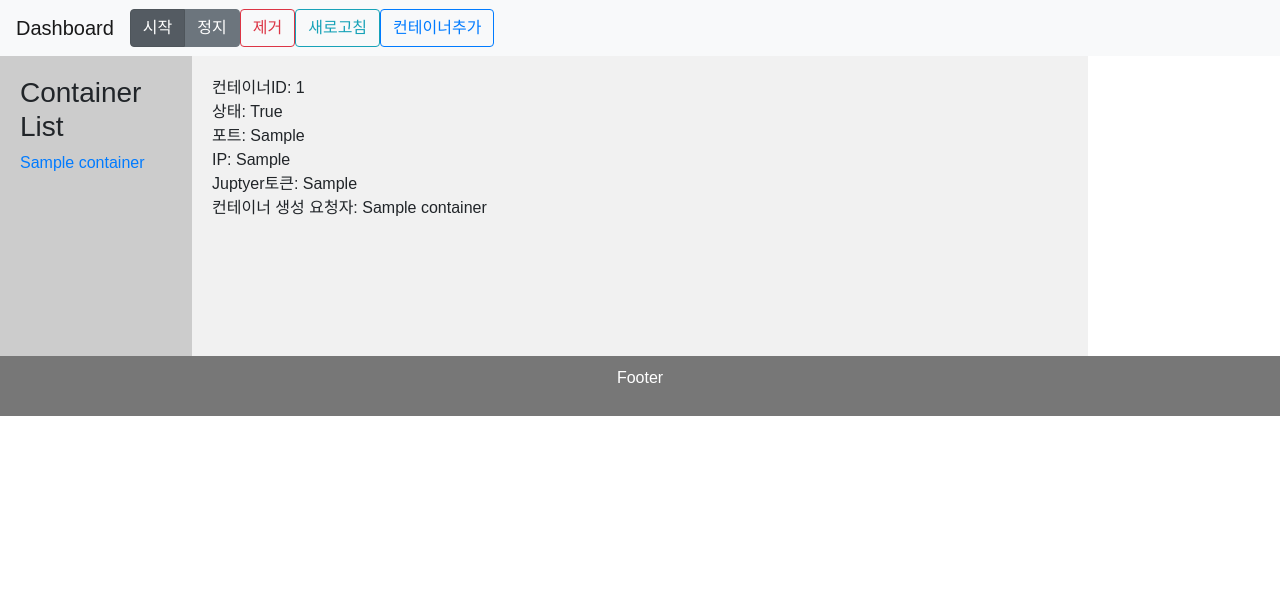
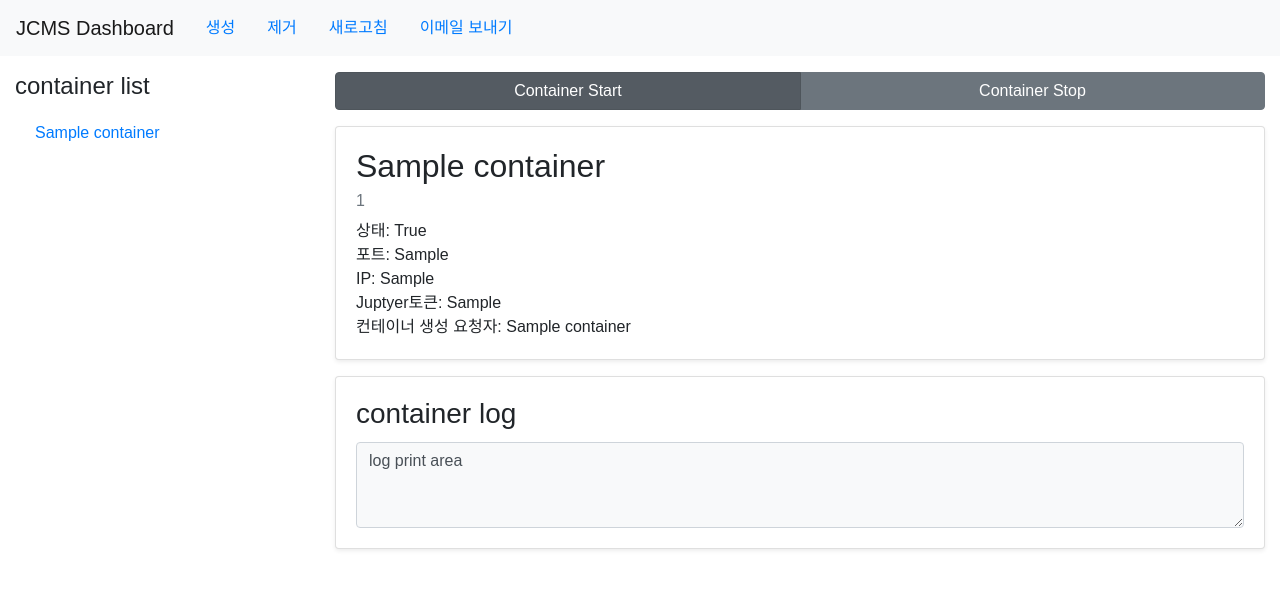
Before and after one commit to dlehdgud2380/jcms, a Django app: page /dashboard/1/ in a window 1280 px wide. Shown: the top 589 px of the page. Run offline with Django 4.2, Linux system fonts and the light colour scheme; tables that the repository leaves empty hold one stand-in row (values such as "Sample post"); parts of the project's set-up code (start-up, migrations or seed data) failed here and were passed over; some libraries are stand-ins or nearby versions.

Commit message:
edit: frontend design edit with bootstrap

```diff
--- a/templates/dashboard/container_detail.html
+++ b/templates/dashboard/container_detail.html
@@ -3,7 +3,7 @@
 <!DOCTYPE html>
 <html lang="ko">
 <head>
-    <title>Dashboard</title>
+    <title>JCMS Dashboard</title>
     <meta charset="utf-8">
 <meta name="viewport" content="width=device-width, initial-scale=1">
 <style>
@@ -15,93 +15,60 @@
         font-family: Arial, Helvetica, sans-serif;
     }
 
-    /* Create two columns/boxes that floats next to each other */
-    .sidebar {
-        float: left;
-        width: 15%;
-        height: 300px; /* only for demonstration, should be removed */
-        background: #ccc;
-        padding: 20px;
-    }
-
-    /* Style the list inside the menu */
-    .sidebar ul {
-        list-style-type: none;
-        padding: 0;
-    }
-
-    article {
-        float: left;
-        padding: 20px;
-        width: 70%;
-        background-color: #f1f1f1;
-        height: 300px; /* only for demonstration, should be removed */
-    }
-
-    /* Clear floats after the columns */
-    section::after {
-        content: "";
-        display: table;
-        clear: both;
-    }
-
-    /* Style the footer */
-    footer {
-        background-color: #777;
-        padding: 10px;
-        text-align: center;
-        color: white;
-    }
-
-    /* Responsive layout - makes the two columns/boxes stack on top of each other instead of next to each other, on small screens */
-    @media (max-width: 600px) {
-        nav, article {
-        width: 100%;
-        height: auto;
-        }
-    }
 </style>
 </head>
 <body>
     <nav class="navbar navbar-expand-lg navbar-light bg-light">
-        <a class="navbar-brand" href="#">Dashboard</a>
-        <button class="navbar-toggler" type="button" data-toggle="collapse" data-target="#navbarSupportedContent" aria-controls="navbarSupportedContent" aria-expanded="false" aria-label="Toggle navigation">
-          <span class="navbar-toggler-icon"></span>
-        </button>
-        <div class="btn-group btn-group-toggle" data-toggle="buttons">
-            <label class="btn btn-secondary active">
-              <input type="radio" name="options" id="option1" autocomplete="off" checked> 시작
-            </label>
-            <label class="btn btn-secondary">
-              <input type="radio" name="options" id="option2" autocomplete="off"> 정지
-            </label>
-          </div>
-        <div class="collapse navbar-collapse" id="navbarSupportedContent">
-            <button type="button" class="btn btn-outline-danger">제거</button>
-            <button type="button" class="btn btn-outline-info">새로고침</button>
-            <button type="button" class="btn btn-outline-primary">컨테이너추가</button>
-        </div>
+        <a class="navbar-brand" href="{% url 'dashboard:list'%}">JCMS Dashboard</a>
+        <ul class="nav justify-content-end">
+            <li class="nav-item">
+              <a class="nav-link" data-toggle="modal" data-target="#ctnMakeModal" href="#ctnMakeModal">생성</a>
+            </li>
+            <li class="nav-item">
+              <a class="nav-link" href="#">제거</a>
+            </li>
+            <li class="nav-item">
+              <a class="nav-link" href="#">새로고침</a>
+            </li>
+            <li class="nav-item">
+              <a class="nav-link" href="#">이메일 보내기</a>
+            </li>
+        </ul>
     </nav>
 
-<section>
-<nav class="sidebar">
-    <h3>Container List</h3>
+    <p></p>
+
+    <div class="container-fluid">
+        <div class="row">
+            <div class="col-sm-3">
+                <h4>container list</h4>
                 {% if container_list %}
-    <ul>
+                <ul class="list-group list-group-flush">
                     {% for container in container_list %}
-        <li><a href="{% url 'dashboard:detail' container.ctnId %}">{{ container }}</a></li>
+                    <li class="list-group-item"><a href="{% url 'dashboard:detail' container.ctnId %}">{{ container }}</a></li>
                     {% endfor %}
                 </ul>
                 {% else %}
-    <ul>
+                <ul class="list-group list-group-flush">
                     컨테이너 없음
                 </ul>
                 {% endif %}
-</nav>
+            </div>
 
-<article>
-    <div>
-        컨테이너ID: {{ container.ctnId }}
+            <div class="col-sm-9">
+                <div class="d-flex justify-content-end btn-group btn-group-toggle" data-toggle="buttons">
+                    <label class="btn btn-secondary active ">
+                        <input type="radio" name="options" id="option1" checked> Container Start
+                      </label>
+                      <label class="btn btn-secondary">
+                        <input type="radio" name="options" id="option2"> Container Stop
+                      </label>
+                </div>
+                <p></p>
+                <div class="card shadow-sm" style="width: 100%;">
+                    <div class="card-body">
+                    <h2 class="card-title">{{ container.name }}</h2>
+                    <h6 class="card-subtitle mb-2 text-muted">{{ container.ctnId }}</h6>
                     <div></div>
                     상태: {{ container.health }}
                     <div></div>
@@ -113,11 +80,16 @@
                     <div></div>
                     컨테이너 생성 요청자: {{ container.clientName }}
                 </div>
-</article>
-</section>
 
-<footer>
-<p>Footer</p>
-</footer>
+            </div>
+
+            <p></p>
+
+            <div class="card shadow-sm" style="width: 100%;">
+                <div class="card-body">
+                <h3 class="card-title">container log</h3>
+                <textarea rows="3" class="form-control bg-light" readonly>log print area</textarea>
+            </div>
+        </div>
     </body>
 </html>
```
Also changed, not shown: templates/dashboard/container_list.html (+11 -0 lines). Lines whose indentation alone changed are shown as unchanged.
